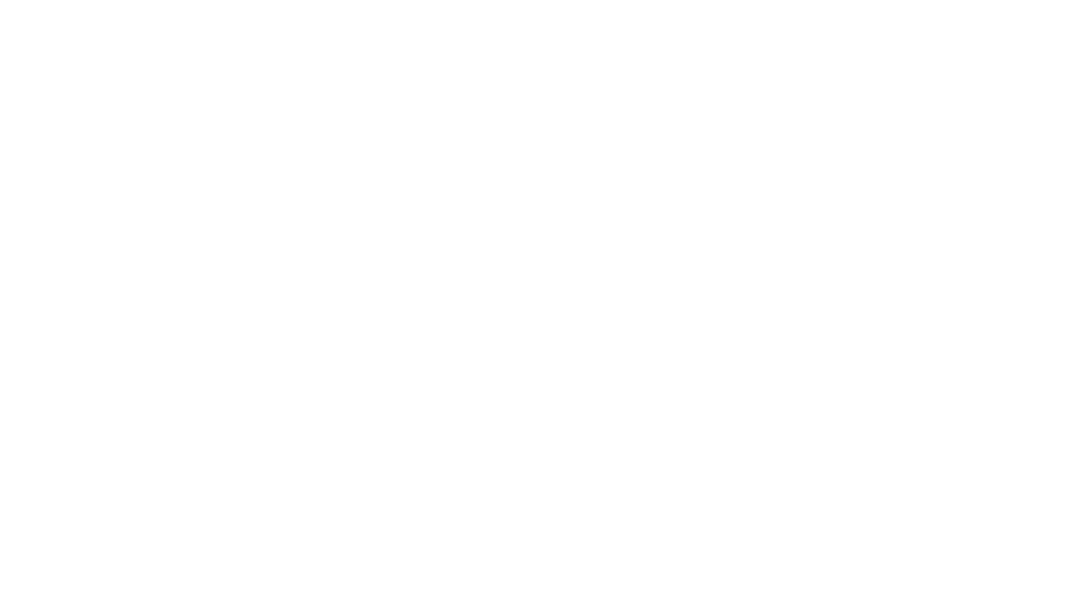
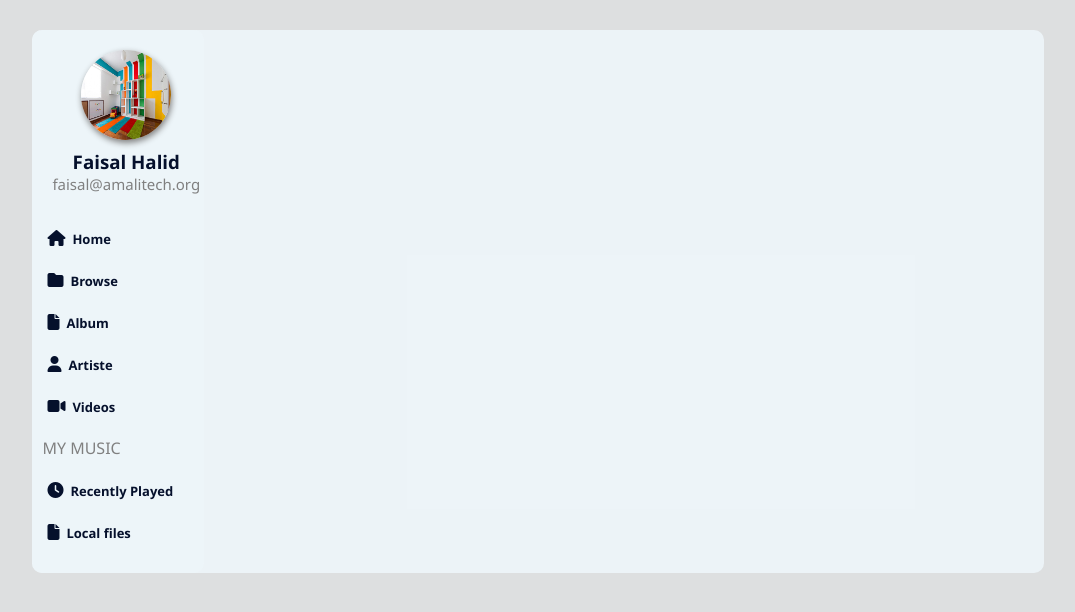
Before and after one commit to Proc3ssa/musicApp, a plain HTML site: page index.html in a window 1280 px wide. Shown: the whole page, without its empty margins (102-1177 px from the left). Drawn offline with Linux system fonts and the light colour scheme.

Commit message:
feat: add side ui

```diff
--- a/index.html
+++ b/index.html
@@ -4,8 +4,48 @@
     <meta charset="UTF-8">
     <meta name="viewport" content="width=device-width, initial-scale=1.0">
     <title>FaisalPlay</title>
+    <link rel="stylesheet" href="./style/style.css">
+    <link
+    rel="stylesheet"
+    href="https://cdnjs.cloudflare.com/ajax/libs/font-awesome/6.5.0/css/all.min.css"
+  />
 </head>
 <body>
+<main>
 
+
+<aside class="">
+
+    <div class="user">
+        <img src="./assets/images/roomdesign4.jpg" alt="user display picture ">
+        <h3>Faisal Halid</h3>
+        <a href="https://mailto:faisalhalid@amalitechtraining.or" >faisal@amalitech.org</a>
+    </div>
+
+    <nav class="">
+       <ul class="">
+        <li> <i class="fas fa-home"></i><a href="home">Home</a></li>
+        <li><i class="fas fa-folder"></i><a href="browse">Browse</a></li>
+        <li><i class="fas fa-file"></i><a href="album">Album</a></li>
+        <li><i class="fas fa-user"></i><a href="artiste">Artiste</a></li>
+        <li><i class="fas fa-video"></i><a href="videos">Videos</a></li>
+
+       </ul>
+
+       <nav class="music">
+
+        <p>MY MUSIC</p>
+        <ul>
+             <li><i class="fas fa-clock"></i><a href="artiste">Recently Played</a></li>
+        <li><i class="fas fa-file"></i><a href="videos">Local files</a></li>
+        </ul>
+
+       </nav>
+
+    </nav>
+
+</aside>
+
+</main>
 </body>
 </html>
--- /dev/null
+++ b/style/style.css
@@ -0,0 +1,83 @@
+:root{
+    --acsent-color: rgba(238, 246, 250, 0.918);
+    --text-color: rgb(5, 16, 44);
+    --text-active: rgba(21, 77, 197, 0.89);
+    --icons: gray;
+
+}
+body{
+    background-color: rgb(221, 223, 224);
+    color: var(--text-color);
+    font-family: 'Segoe UI', Tahoma, Geneva, Verdana, sans-serif;
+}
+main{
+    background-color: var(--acsent-color);
+    width: 80%;
+    margin: 30px auto;
+    display:flex;
+    border-radius: 10px;
+
+}
+aside{
+    width: 15%;
+    position: static;
+    padding: 10px;
+    background-color: var(--acsent-color);
+    top: 0;
+    display: flex;
+    flex-direction: column;
+    justify-content: center;
+    border-radius: 10px;
+}
+.user{
+    margin: auto;
+    text-align: center;
+    line-height: 5px;
+    padding:10px ;
+}
+
+.user a{
+    text-decoration: none;
+    color: var(--icons);
+    font-size: 15px;
+}
+
+.user img{
+    width: 90px;
+    height: 90px;
+    border-radius: 360px;
+    box-shadow: 1px 3px 6px gray;
+}
+nav{
+    margin-top: 10px;
+    padding: 0;
+    text-align: left;
+}
+ul{
+    width: fit-content;
+    list-style-type: none;
+    margin-left: 5px;
+    padding-left: 0;
+}
+
+nav a{
+    text-decoration: none;
+    color: var(--text-color);
+    font-weight:600;
+    margin-left: 7px;
+    font-size: 13px;
+}
+ li{
+    text-decoration: none;
+    margin-block: 20px;
+
+ }
+ a:hover{
+    color: var(--text-active);
+ }
+ nav p{
+    color: var(--icons)
+ }
+.debugger{
+    border: 1px solid red;
+}
```
Also changed, not shown: assets/images/roomdesign4.jpg (added).
